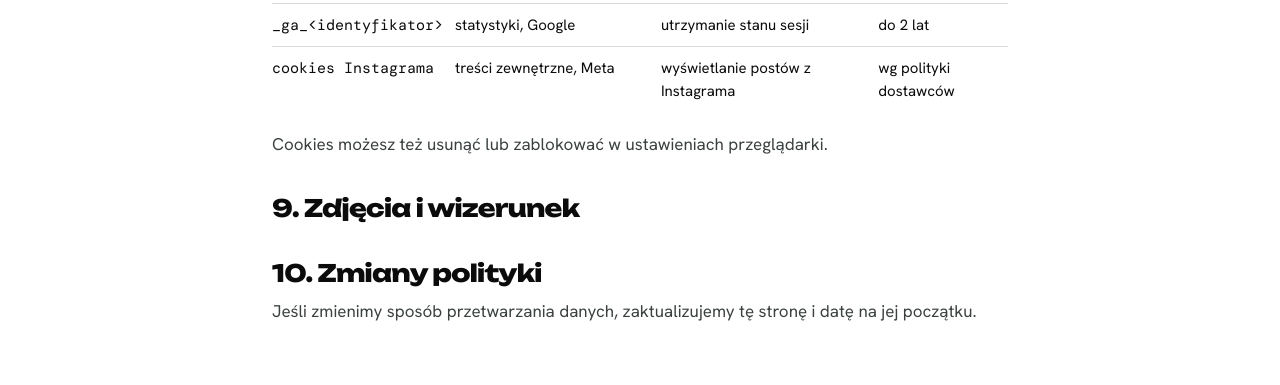
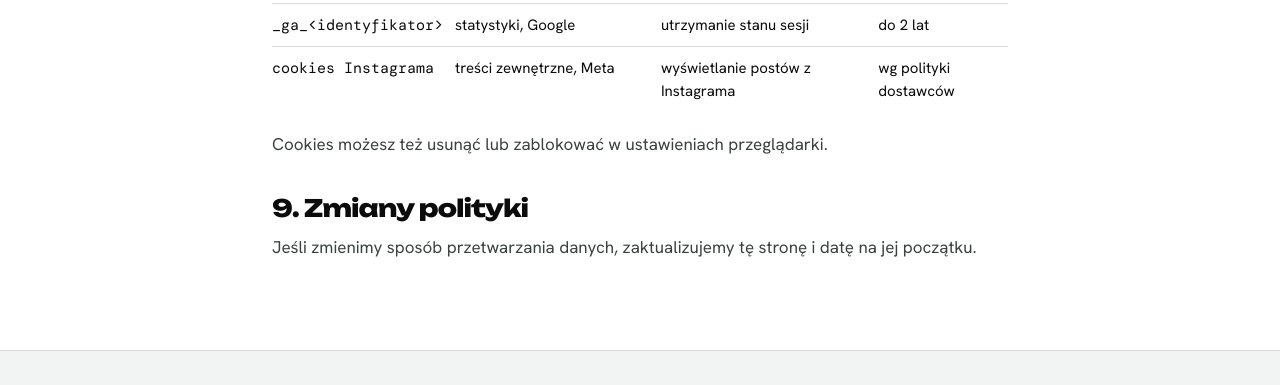
Before and after one commit to AntuannoCodineiro/SundaySwimmingClubWebPage, a plain HTML site: page polityka-prywatnosci.html in a window 1280 px wide. Shown: the part 2796-3181 px from the top of the page. Drawn offline with Linux system fonts and the light colour scheme.

Commit message:
Polityka prywatności bez sekcji o zdjęciach i wizerunku
Usunięta sekcja 9 (Zdjęcia i wizerunek), Zmiany polityki mają numer 9. Notatka o zgodach na wizerunek została jako niewidoczny komentarz HTML.

Co-Authored-By: Claude Sonnet 5.5 <noreply@anthropic.com>

```diff
--- a/polityka-prywatnosci.html
+++ b/polityka-prywatnosci.html
@@ -124,10 +124,9 @@
         <p>Cookies możesz też usunąć lub zablokować w ustawieniach przeglądarki.</p>
         <!-- TODO: po wdrożeniu sprawdzić listę cookies w przeglądarce i uzupełnić tabelę o rzeczywiste nazwy i czasy -->
 
-        <h2>9. Zdjęcia i wizerunek</h2>
-        <!-- TODO: zgody osób widocznych na zdjęciach w galerii i na stronie, informacja o sposobie ich wycofania -->
+        <!-- TODO: sekcji o zdjęciach i wizerunku nie ma w polityce, do rozważenia po zebraniu zgód osób widocznych na zdjęciach (galeria, strona) wraz z informacją o ich wycofaniu -->
 
-        <h2>10. Zmiany polityki</h2>
+        <h2>9. Zmiany polityki</h2>
         <p>Jeśli zmienimy sposób przetwarzania danych, zaktualizujemy tę stronę i datę na jej początku.</p>
       </div>
     </section>
```
